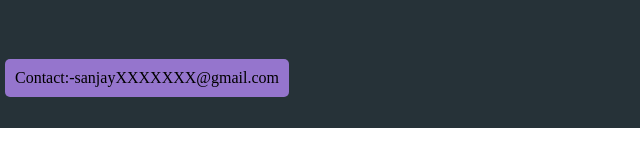
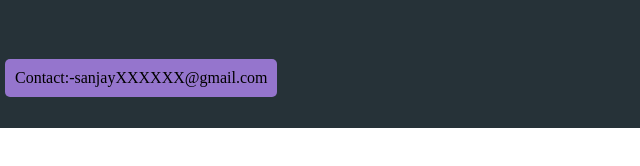
Before and after one commit to isanjaykumar/isanjaykumar.github.io, a plain HTML site: page index.html in a window 1280 px wide. Shown: the part 372-538 px from the top of the page, 0-640 px from the left. Drawn offline with Linux system fonts and the light colour scheme.

Commit message:
dslfalaf

```diff
--- a/index.html
+++ b/index.html
@@ -46,7 +46,7 @@
       </div>
 
       <div class="container">
-        <div class="contact"><span> Contact:-sanjayXXXXXXX@gmail.com</span></div>
+        <div class="contact"><span> Contact:-sanjayXXXXXX@gmail.com</span></div>
       </div>
 
     </div>
```
